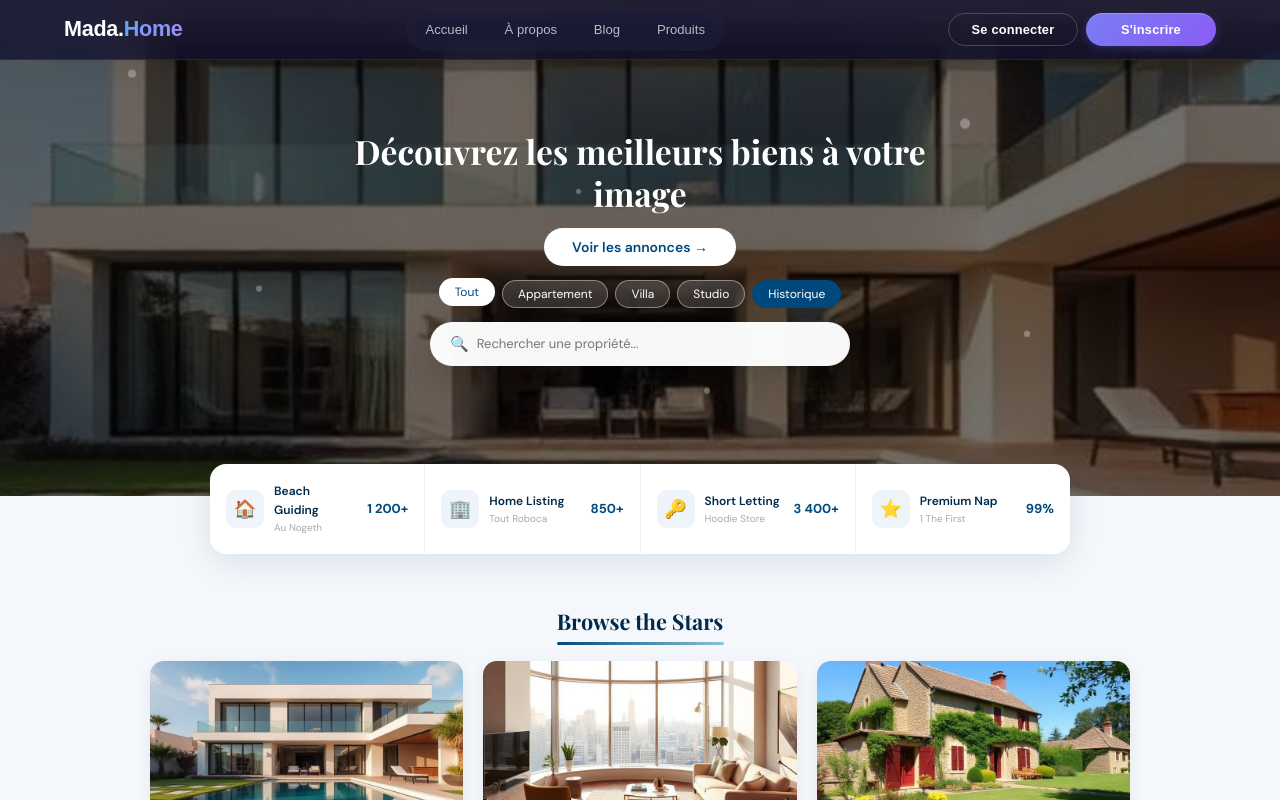
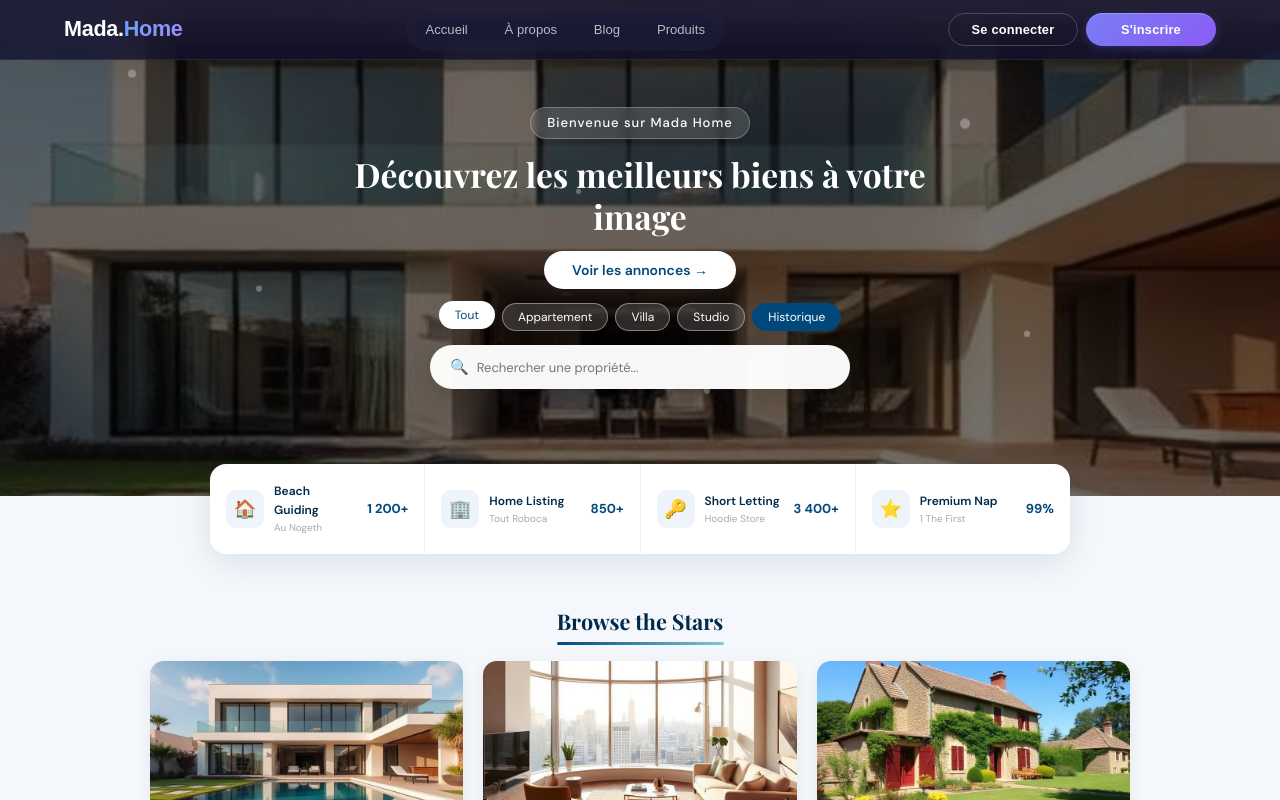
Before and after one commit to Jessica-Mitia/Eray-immobilier, a React (Vite) app: page /products in a window 1280 px wide. Shown: the top 800 px of the page. Built offline with nearby package versions, Linux system fonts and the light colour scheme.

Commit message:
petite modification

```diff
--- a/src/components/HomeSections/Footer.css
+++ b/src/components/HomeSections/Footer.css
@@ -1,7 +1,3 @@
-/* ============================================
-   FOOTER
-   ============================================ */
-
 .footer {
   background: #0F172A;
   padding: 4rem 5% 0;
--- a/src/components/HomeSections/Footer.jsx
+++ b/src/components/HomeSections/Footer.jsx
@@ -1,4 +1,3 @@
-// Footer Mada Home
 import './Footer.css';
 
 function Footer() {
--- a/src/components/HomeSections/Properties.css
+++ b/src/components/HomeSections/Properties.css
@@ -1,7 +1,3 @@
-/* ============================================
-   SECTION PROPRIÉTÉS EN VEDETTE
-   ============================================ */
-
 .properties {
   padding: 5rem 5%;
   background-color: #F8FAFC;
--- a/src/components/HomeSections/Properties.jsx
+++ b/src/components/HomeSections/Properties.jsx
@@ -1,4 +1,3 @@
-// Section Terrains en vedette
 import './Properties.css';
 
 function Properties() {
--- a/src/components/HomeSections/Services.css
+++ b/src/components/HomeSections/Services.css
@@ -1,7 +1,3 @@
-/* ============================================
-   SECTION SERVICES
-   ============================================ */
-
 .services {
   padding: 5rem 5% 5rem;
   background-color: #ffffff;
--- a/src/components/HomeSections/Services.jsx
+++ b/src/components/HomeSections/Services.jsx
@@ -1,4 +1,3 @@
-// Section Services - Mada Home
 import './Services.css';
 
 function Services() {
--- a/src/components/Navbar/Navbar.css
+++ b/src/components/Navbar/Navbar.css
@@ -1,13 +1,8 @@
-/* ============================================
-   BARRE DE NAVIGATION - MODERNE PLEINE LARGEUR
-   Design moderne + couverture totale du header
-   ============================================ */
-
 .navbar {
   position: fixed;
   top: 0;
   left: 0;
-  width: 100%;              /* ← Pleine largeur */
+  width: 100%;
   z-index: 1000;
 
   display: flex;
@@ -61,10 +56,6 @@
   pointer-events: all;
 }
 
-/* ============================================
-   LOGO
-   ============================================ */
-
 .navbar-logo {
   font-size: 1.35rem;
   font-weight: 700;
@@ -86,10 +77,6 @@
   -webkit-text-fill-color: transparent;
   background-clip: text;
 }
-
-/* ============================================
-   LIENS DE NAVIGATION
-   ============================================ */
 
 .navbar-links {
   display: flex;
@@ -123,10 +110,6 @@
   background: rgba(255, 255, 255, 0.15);
   font-weight: 600;
 }
-
-/* ============================================
-   BOUTONS
-   ============================================ */
 
 .navbar-buttons {
   display: flex;
@@ -192,10 +175,6 @@
     inset 0 1px 0 rgba(255, 255, 255, 0.25);
 }
 
-/* ============================================
-   BOUTON BURGER
-   ============================================ */
-
 .navbar-burger {
   display: none;
   background: rgba(255, 255, 255, 0.08);
@@ -214,10 +193,6 @@
   background: rgba(255, 255, 255, 0.15);
   border-color: rgba(255, 255, 255, 0.25);
 }
-
-/* ============================================
-   MENU MOBILE
-   ============================================ */
 
 .navbar-menu-mobile {
   position: fixed;
@@ -273,9 +248,6 @@
   font-size: 0.9rem;
 }
 
-/* ============================================
-   ZONE DE DÉTECTION HOVER
-   ============================================ */
 
 .navbar-detecteur {
   position: fixed;
@@ -287,10 +259,6 @@
   background: transparent;
   pointer-events: all;
 }
-
-/* ============================================
-   RESPONSIVE
-   ============================================ */
 
 @media (max-width: 992px) {
   .navbar {
--- a/src/components/Produits.jsx
+++ b/src/components/Produits.jsx
@@ -106,6 +106,7 @@ const Produits = () => {
           {[...Array(6)].map((_,i) => <div key={i} className="pc-particle"/>)}
         </div>
         <div className="pc-hero-inner">
+          <p className="pc-hero-eyebrow">Bienvenue sur Mada Home</p>
           <h1 className="pc-hero-title">
             Découvrez les meilleurs biens à votre image
           </h1>
```
